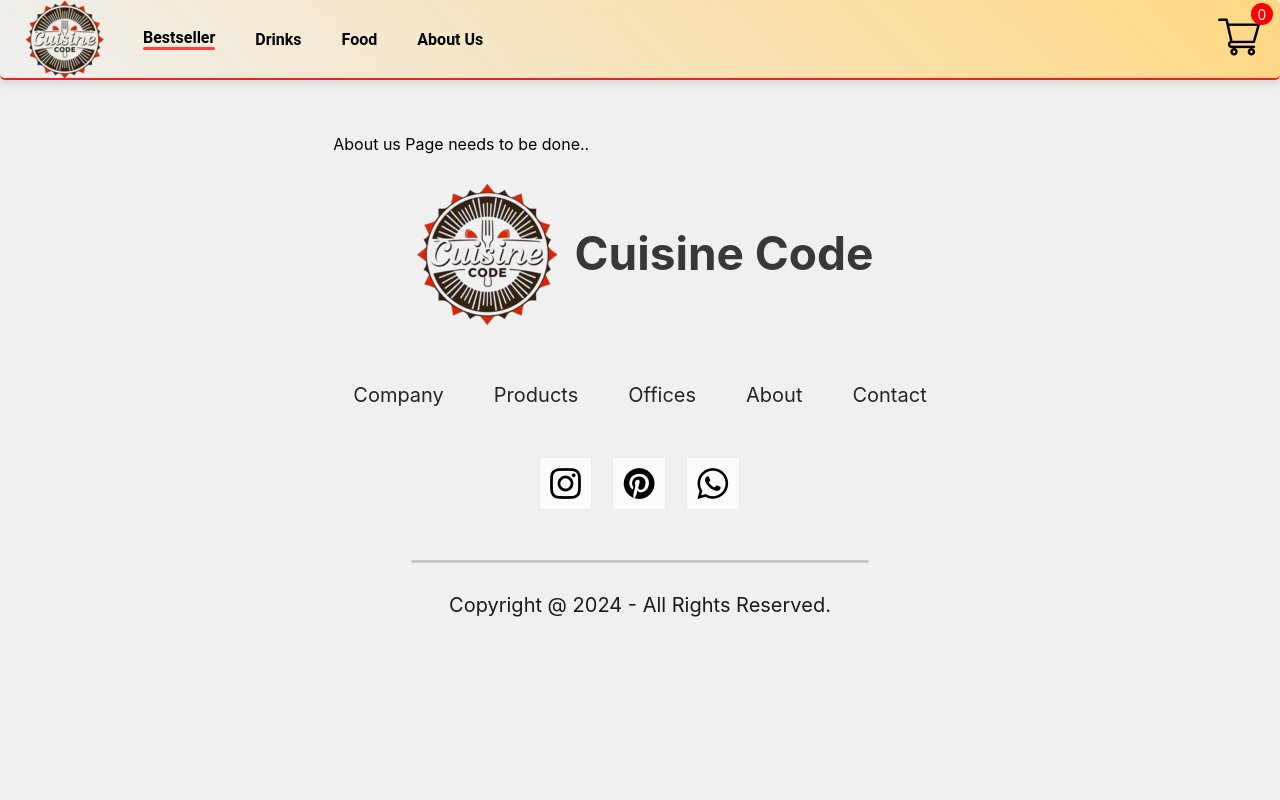
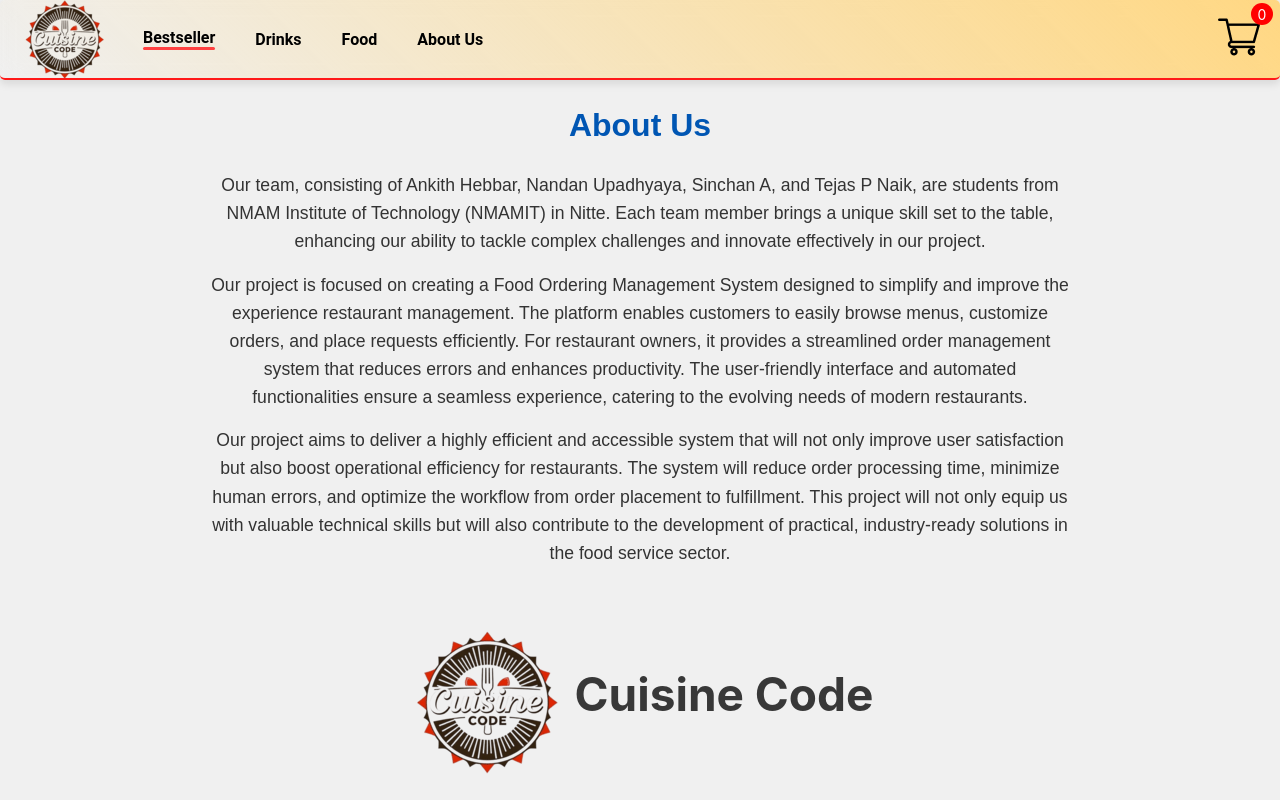
Before and after one commit to Code-Cusine/Food-ordering-and-MS, a React (Create React App) app: page /aboutus in a window 1280 px wide. Shown: the top 800 px of the page. Built offline with nearby package versions, Linux system fonts and the light colour scheme.

Commit message:
Added the contents of About Us

```diff
--- a/src/components/Aboutus/Aboutus.css
+++ b/src/components/Aboutus/Aboutus.css
@@ -0,0 +1,23 @@
+/* AboutUs.css */
+
+.about-container {
+    max-width: 900px;
+    margin: 0 auto; /* Centers the container horizontally */
+    padding: 20px;
+    padding-top: 100px; /* Adds space between the navbar and the content */
+    text-align: center; /* Centers text inside the container */
+    font-family: Arial, sans-serif;
+    color: #333;
+    line-height: 1.6;
+}
+
+h2 {
+    font-size: 2em;
+    margin-bottom: 20px;
+    color: #0056b3;
+}
+
+p {
+    font-size: 1.1em;
+    margin-bottom: 15px;
+}
--- a/src/components/Aboutus/Aboutus.jsx
+++ b/src/components/Aboutus/Aboutus.jsx
@@ -1,12 +1,21 @@
 import React from "react";
+import "./Aboutus.css"; // Import the CSS file for styling
 
-const aboutus = () =>{
-    return(
-        <div>
-            About us Page needs to be done..
+const AboutUs = () => {
+    return (
+        <div className="about-container">
+            <h2>About Us</h2>
+            <p>
+                Our team, consisting of Ankith Hebbar, Nandan Upadhyaya, Sinchan A, and Tejas P Naik, are students from NMAM Institute of Technology (NMAMIT) in Nitte. Each team member brings a unique skill set to the table, enhancing our ability to tackle complex challenges and innovate effectively in our project.
+            </p>
+            <p>
+                Our project is focused on creating a Food Ordering Management System designed to simplify and improve the experience  restaurant management. The platform enables customers to easily browse menus, customize orders, and place requests efficiently. For restaurant owners, it provides a streamlined order management system that reduces errors and enhances productivity. The user-friendly interface and automated functionalities ensure a seamless experience, catering to the evolving needs of modern restaurants.
+            </p>
+            <p>
+                Our project aims to deliver a highly efficient and accessible system that will not only improve user satisfaction but also boost operational efficiency for restaurants. The system will reduce order processing time, minimize human errors, and optimize the workflow from order placement to fulfillment. This project will not only equip us with valuable technical skills but will also contribute to the development of practical, industry-ready solutions in the food service sector.
+            </p>
         </div>
-    )
+    );
+};
 
-
-}
-export default aboutus;
+export default AboutUs;
```
